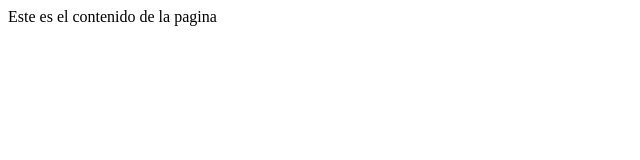
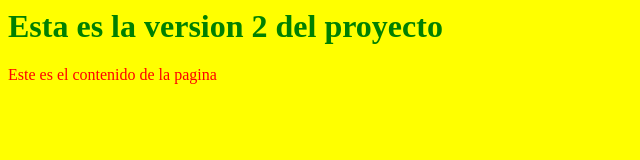
Before and after one commit to gvillamil/TutorcafeP, a plain HTML site: page index.html in a window 1280 px wide. Shown: the whole page, without its empty margins (0-640 px from the left). Drawn offline with Linux system fonts and the light colour scheme.

Commit message:
Este es el comienzo de la version 2

```diff
--- /dev/null
+++ b/css/estilos.css
@@ -0,0 +1,11 @@
+body{
+  background-color: yellow;
+  color: red;
+}
+h1{
+  color:green;
+}
+#contenido{
+  width:400px;
+  margin:0 auto;
+}
--- a/index.html
+++ b/index.html
@@ -1,8 +1,10 @@
 <HTML>
   <HEAD>
     <TITLE>Mejores Practicas para git y github</TITLE>
+    <link rel="stylesheet" href="./css/estilos.css">
   </HEAD>
   <BODY>
+    <h1>Esta es la version 2 del proyecto</h1>
     <p>Este es el contenido de la pagina</p>
   </BODY>
 </HTML
```
